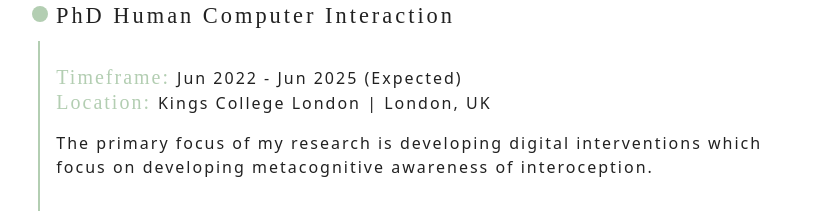
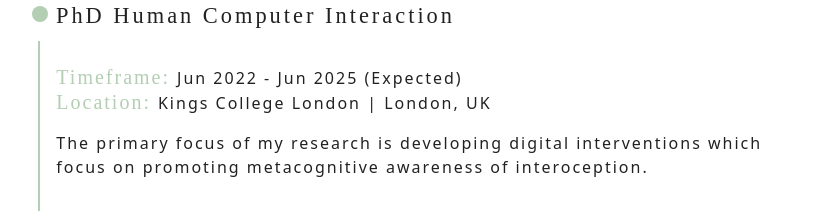
Before and after one commit to phoenixfire07/my-app, a React (Create React App) app: page / in a window 1280 px wide. Shown: the part 3380-3599 px from the top of the page, without its empty margins (223-1056 px from the left). Built offline with nearby package versions, Linux system fonts and the light colour scheme.

Commit message:
remove dupe work

```diff
--- a/src/data/experience.js
+++ b/src/data/experience.js
@@ -5,7 +5,7 @@ export const experienceData = [
     "years":"Jun 2022 - Jun 2025 (Expected)",
     "location_city":"Kings College London | London, UK",
     "role_name": null,
-    "responsibilities":"The primary focus of my research is developing digital interventions which focus on developing metacognitive awareness of interoception.",
+    "responsibilities":"The primary focus of my research is developing digital interventions which focus on promoting metacognitive awareness of interoception.",
     "name":"PhD Human Computer Interaction",
 
   },
```
